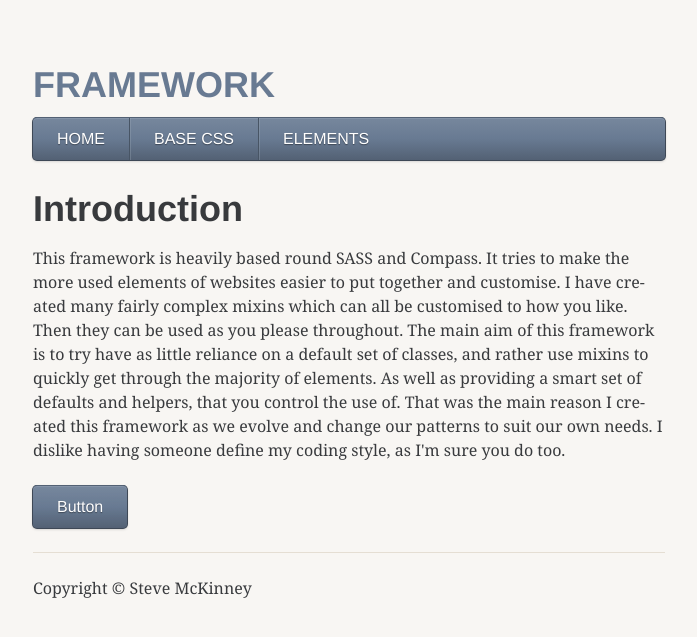
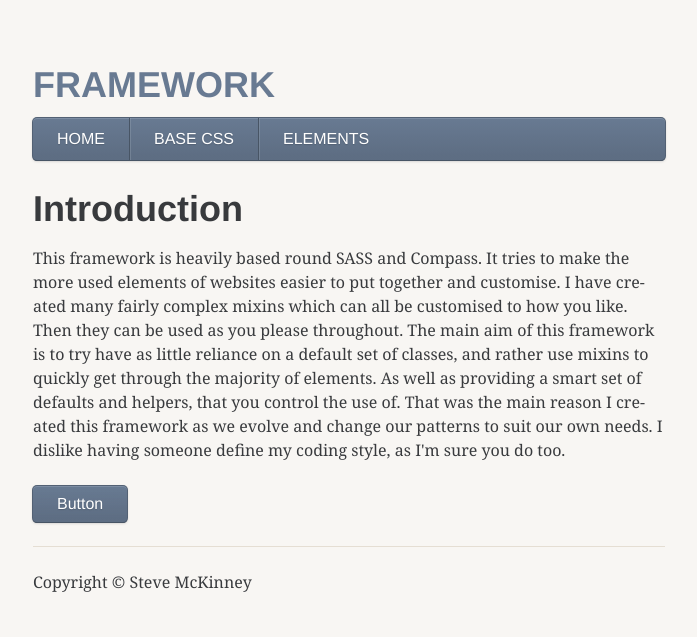
Before and after one commit to stevemckinney/twist, a PHP site: page / in a window 1280 px wide. Shown: the top 637 px of the page, without its empty margins (291-988 px from the left). Run offline with PHP 8.4, Linux system fonts and the light colour scheme; some libraries are stand-ins or nearby versions.

Commit message:
some clean up and fixes of missed stuff that would be buggy

```diff
--- a/assets/css/master.css
+++ b/assets/css/master.css
@@ -319,21 +319,21 @@ header, section, footer {
   position: relative;
   font: 400 16px "ratio-display", helvetica, sans-serif;
   color: white;
-  background: -webkit-gradient(linear, 50% 0%, 50% 100%, color-stop(0%, rgba(133, 148, 168, 0.5)), color-stop(50%, #687a92), color-stop(100%, rgba(62, 72, 86, 0.5))), #687a92;
-  background: -webkit-linear-gradient(rgba(133, 148, 168, 0.5) 0%, #687a92 50%, rgba(62, 72, 86, 0.5) 100%), #687a92;
-  background: -moz-linear-gradient(rgba(133, 148, 168, 0.5) 0%, #687a92 50%, rgba(62, 72, 86, 0.5) 100%), #687a92;
-  background: -o-linear-gradient(rgba(133, 148, 168, 0.5) 0%, #687a92 50%, rgba(62, 72, 86, 0.5) 100%), #687a92;
-  background: -ms-linear-gradient(rgba(133, 148, 168, 0.5) 0%, #687a92 50%, rgba(62, 72, 86, 0.5) 100%), #687a92;
-  background: linear-gradient(rgba(133, 148, 168, 0.5) 0%, #687a92 50%, rgba(62, 72, 86, 0.5) 100%), #687a92;
-  -webkit-box-shadow: 0 -1px 0 #536174, 0 0 0 1px #3e4856, inset 0 1px 0 #8594a8, 0 1px 3px rgba(0, 0, 0, 0.25);
-  -moz-box-shadow: 0 -1px 0 #536174, 0 0 0 1px #3e4856, inset 0 1px 0 #8594a8, 0 1px 3px rgba(0, 0, 0, 0.25);
-  box-shadow: 0 -1px 0 #536174, 0 0 0 1px #3e4856, inset 0 1px 0 #8594a8, 0 1px 3px rgba(0, 0, 0, 0.25);
+  background: -webkit-gradient(linear, 50% 0%, 50% 100%, color-stop(0%, #687a92), color-stop(90%, rgba(83, 97, 116, 0.5))), #687a92;
+  background: -webkit-linear-gradient(#687a92 0%, rgba(83, 97, 116, 0.5) 90%), #687a92;
+  background: -moz-linear-gradient(#687a92 0%, rgba(83, 97, 116, 0.5) 90%), #687a92;
+  background: -o-linear-gradient(#687a92 0%, rgba(83, 97, 116, 0.5) 90%), #687a92;
+  background: -ms-linear-gradient(#687a92 0%, rgba(83, 97, 116, 0.5) 90%), #687a92;
+  background: linear-gradient(#687a92 0%, rgba(83, 97, 116, 0.5) 90%), #687a92;
+  -webkit-box-shadow: 0 1px 0 #485565, 0 0 0 1px #536174, inset 0 1px 0 #7d8da3, 0 1px 3px rgba(0, 0, 0, 0.25);
+  -moz-box-shadow: 0 1px 0 #485565, 0 0 0 1px #536174, inset 0 1px 0 #7d8da3, 0 1px 3px rgba(0, 0, 0, 0.25);
+  box-shadow: 0 1px 0 #485565, 0 0 0 1px #536174, inset 0 1px 0 #7d8da3, 0 1px 3px rgba(0, 0, 0, 0.25);
   -webkit-border-radius: 4px;
   -moz-border-radius: 4px;
   -ms-border-radius: 4px;
   -o-border-radius: 4px;
   border-radius: 4px;
-  text-shadow: 0 1px 1px #3e4856;
+  text-shadow: 0 1px 1px #536174;
   font-family: "adelle", ff-meta-serif-web-pro, georgia, serif;
   width: 100%;
 }
@@ -537,27 +537,28 @@ blockquote:before {
   position: relative;
   font: 400 16px "ratio-display", helvetica, sans-serif;
   color: white;
-  padding: 12px 24px;
-  background: -webkit-gradient(linear, 50% 0%, 50% 100%, color-stop(0%, rgba(133, 148, 168, 0.5)), color-stop(50%, #687a92), color-stop(100%, rgba(62, 72, 86, 0.5))), #687a92;
-  background: -webkit-linear-gradient(rgba(133, 148, 168, 0.5) 0%, #687a92 50%, rgba(62, 72, 86, 0.5) 100%), #687a92;
-  background: -moz-linear-gradient(rgba(133, 148, 168, 0.5) 0%, #687a92 50%, rgba(62, 72, 86, 0.5) 100%), #687a92;
-  background: -o-linear-gradient(rgba(133, 148, 168, 0.5) 0%, #687a92 50%, rgba(62, 72, 86, 0.5) 100%), #687a92;
-  background: -ms-linear-gradient(rgba(133, 148, 168, 0.5) 0%, #687a92 50%, rgba(62, 72, 86, 0.5) 100%), #687a92;
-  background: linear-gradient(rgba(133, 148, 168, 0.5) 0%, #687a92 50%, rgba(62, 72, 86, 0.5) 100%), #687a92;
-  -webkit-box-shadow: 0 -1px 0 #536174, 0 0 0 1px #3e4856, inset 0 1px 0 #8594a8, 0 1px 3px rgba(0, 0, 0, 0.25);
-  -moz-box-shadow: 0 -1px 0 #536174, 0 0 0 1px #3e4856, inset 0 1px 0 #8594a8, 0 1px 3px rgba(0, 0, 0, 0.25);
-  box-shadow: 0 -1px 0 #536174, 0 0 0 1px #3e4856, inset 0 1px 0 #8594a8, 0 1px 3px rgba(0, 0, 0, 0.25);
+  padding: 9.0px 24px;
+  padding:  0.5625rem 1.5rem;
+  background: -webkit-gradient(linear, 50% 0%, 50% 100%, color-stop(0%, #687a92), color-stop(90%, rgba(83, 97, 116, 0.5))), #687a92;
+  background: -webkit-linear-gradient(#687a92 0%, rgba(83, 97, 116, 0.5) 90%), #687a92;
+  background: -moz-linear-gradient(#687a92 0%, rgba(83, 97, 116, 0.5) 90%), #687a92;
+  background: -o-linear-gradient(#687a92 0%, rgba(83, 97, 116, 0.5) 90%), #687a92;
+  background: -ms-linear-gradient(#687a92 0%, rgba(83, 97, 116, 0.5) 90%), #687a92;
+  background: linear-gradient(#687a92 0%, rgba(83, 97, 116, 0.5) 90%), #687a92;
+  -webkit-box-shadow: 0 1px 0 #485565, 0 0 0 1px #536174, inset 0 1px 0 #7d8da3, 0 1px 3px rgba(0, 0, 0, 0.25);
+  -moz-box-shadow: 0 1px 0 #485565, 0 0 0 1px #536174, inset 0 1px 0 #7d8da3, 0 1px 3px rgba(0, 0, 0, 0.25);
+  box-shadow: 0 1px 0 #485565, 0 0 0 1px #536174, inset 0 1px 0 #7d8da3, 0 1px 3px rgba(0, 0, 0, 0.25);
   -webkit-border-radius: 4px;
   -moz-border-radius: 4px;
   -ms-border-radius: 4px;
   -o-border-radius: 4px;
   border-radius: 4px;
-  text-shadow: 0 1px 1px #3e4856;
+  text-shadow: 0 1px 1px #536174;
 }
 /* line 58, ../sass/import/_buttons.scss */
 .no-boxshadow .button {
-  border: 1px solid #536174;
-  border-bottom: 1px solid #3e4856;
+  border: 1px solid #687a92;
+  border-bottom: 1px solid #536174;
 }
 /* line 61, ../sass/import/_buttons.scss */
 .no-cssgradients .button {
--- a/assets/sass/import/_buttons.scss
+++ b/assets/sass/import/_buttons.scss
@@ -9,43 +9,43 @@
 
 @mixin button($main-colour: $default, $radius: 4px, $subtle: false, $shadow: true, $size: normal, $style: true) {
 
+	$size: unquote($size);
 	$text-colour: $white;
-	$light-colour: lighten($main-colour, 10%);
-	$dark-colour: darken($main-colour, 20%);
+	$light-colour: lighten($main-colour, 7.5%);
+	$dark-colour: darken($main-colour, 10%);
 
-	$hover-main-colour: lighten($main-colour, 10%);
-	$hover-light-colour: lighten($light-colour, 10%);
+	$hover-main-colour: lighten($main-colour, 7.5%);
+	$hover-light-colour: lighten($light-colour, 7.5%);
 	$hover-dark-colour: lighten($dark-colour, 10%);
 
-	$active-main-colour: darken($main-colour, 10%);
-	$active-light-colour: darken($light-colour, 10%);
+	$active-main-colour: darken($main-colour, 7.5%);
+	$active-light-colour: darken($light-colour, 7.5%);
 	$active-dark-colour: darken($dark-colour, 10%);
 
 	@include button-base;
 	color: $text-colour;
 
 	@if $size == large {
-		padding: $line $line*2; }
+		@include rem(padding, $line $line*2); }
 	@else if $size == normal {
-		padding: $base-px $line; }
+		@include rem(padding, $base-px/1.3333333333 $line); }
 	@else if $size == small {
-		padding: $base-px/2 $line/2; }
+		@include rem(padding, $base-px/2 $line/2); }
 	@else if $size == xsmall {
-		padding: $base-px/4 $line/4; }
+		@include rem(padding, $base-px/4 $line/4); }
 	@else if $size == false {}
 	@else {
-		padding: $base-px $line; }
+		@include rem(padding, $base-px/1.3333333333 $line); }
 
 	@if $style == true {
 		@include background(
 			linear-gradient(
-				fade-out($light-colour, 0.5) 0%,
-				$main-colour 50%,
-				fade-out($dark-colour, 0.5) 100%), $main-colour);
+				$main-colour 0%,
+				fade-out($dark-colour, 0.5) 90%), $main-colour);
 
 		@if $shadow == true {
 			@include box-shadow(
-				0 -1px 0 lighten($dark-colour, 10%),
+				0 1px 0 darken($dark-colour, 5%),
 				0 0 0 1px $dark-colour,
 				inset 0 1px 0 $light-colour,
 				0 1px 3px fade-out($black, 0.75)); }
@@ -65,13 +65,12 @@
 			color: $text-colour;
 			@include background(
 				linear-gradient(
-					fade-out($hover-light-colour, 0.5) 0%,
-					$hover-main-colour 50%,
-					fade-out($hover-dark-colour, 0.5) 100%), $hover-main-colour);
+					$hover-main-colour 0%,
+					fade-out($hover-dark-colour, 0.5) 90%), $hover-main-colour);
 
 			@if $shadow == true {
 				@include box-shadow(
-					0 -1px 0 lighten($hover-dark-colour, 10%),
+					0 1px 0 darken($hover-dark-colour, 5%),
 					0 0 0 1px $hover-dark-colour,
 					inset 0 1px 0 $hover-light-colour,
 					0 1px 3px fade-out($black, 0.75)); }
@@ -95,7 +94,7 @@
 
 			@if $shadow == true {
 				@include box-shadow(
-					0 1px 0 lighten($active-dark-colour, 10%),
+					0 1px 0 darken($active-dark-colour, 5%),
 					0 0 0 1px $active-dark-colour,
 					inset 0 1px 3px $active-dark-colour,
 					0 1px 1px fade-out($white, 0.75)); }
--- a/assets/sass/import/_element.scss
+++ b/assets/sass/import/_element.scss
@@ -8,38 +8,45 @@
 	position: relative;
 	font: 400 $base-font-size/1 $sans; }
 
-@mixin element($main-colour: $default, $radius: 4px, $subtle: false, $shadow: true, $style: true) {
+@mixin element($main-colour: $default, $radius: 4px, $subtle: false, $shadow: true, $style: true, $size: false, $hover: false) {
 
-	$size: false;
+	$size: unquote($size);
 	$text-colour: $white;
-	$light-colour: lighten($main-colour, 10%);
-	$dark-colour: darken($main-colour, 20%);
+	$light-colour: lighten($main-colour, 7.5%);
+	$dark-colour: darken($main-colour, 10%);
+
+	$hover-main-colour: lighten($main-colour, 7.5%);
+	$hover-light-colour: lighten($light-colour, 7.5%);
+	$hover-dark-colour: lighten($dark-colour, 10%);
+
+	$active-main-colour: darken($main-colour, 7.5%);
+	$active-light-colour: darken($light-colour, 7.5%);
+	$active-dark-colour: darken($dark-colour, 10%);
 
 	@include element-base;
 	color: $text-colour;
 
 	@if $size == large {
-		padding: $line $line*2; }
+		@include rem(padding, $line $line*2); }
 	@else if $size == normal {
-		padding: $base-px $line; }
+		@include rem(padding, $base-px/1.3333333333 $line); }
 	@else if $size == small {
-		padding: $base-px/2 $line/2; }
+		@include rem(padding, $base-px/2 $line/2); }
 	@else if $size == xsmall {
-		padding: $base-px/4 $line/4; }
+		@include rem(padding, $base-px/4 $line/4); }
 	@else if $size == false {}
 	@else {
-		padding: $base-px $line; }
+		@include rem(padding, $base-px/1.3333333333 $line); }
 
 	@if $style == true {
 		@include background(
 			linear-gradient(
-				fade-out($light-colour, 0.5) 0%,
-				$main-colour 50%,
-				fade-out($dark-colour, 0.5) 100%), $main-colour);
+				$main-colour 0%,
+				fade-out($dark-colour, 0.5) 90%), $main-colour);
 
 		@if $shadow == true {
 			@include box-shadow(
-				0 -1px 0 lighten($dark-colour, 10%),
+				0 1px 0 darken($dark-colour, 5%),
 				0 0 0 1px $dark-colour,
 				inset 0 1px 0 $light-colour,
 				0 1px 3px fade-out($black, 0.75)); }
@@ -54,6 +61,56 @@
 			border-bottom: 1px solid $dark-colour; }
 		.no-cssgradients & {
 			background: $main-colour; }
+
+		@if $hover == true {
+			&:hover, &:focus {
+				color: $text-colour;
+				@include background(
+					linear-gradient(
+						$hover-main-colour 0%,
+						fade-out($hover-dark-colour, 0.5) 90%), $hover-main-colour);
+
+				@if $shadow == true {
+					@include box-shadow(
+						0 1px 0 darken($hover-dark-colour, 5%),
+						0 0 0 1px $hover-dark-colour,
+						inset 0 1px 0 $hover-light-colour,
+						0 1px 3px fade-out($black, 0.75)); }
+
+				@if $radius != none {
+					@include border-radius($radius); }
+
+				text-shadow: 0 1px 1px $hover-dark-colour;
+
+				.no-boxshadow & {
+					border: 1px solid lighten($hover-dark-colour, 10%);
+					border-bottom: 1px solid $hover-dark-colour; }
+				.no-cssgradients & {
+					background: $hover-main-colour; } }
+			&:active {
+				color: $text-colour;
+				@include background(
+					linear-gradient(
+						fade-out($active-dark-colour, 0.25) 0%,
+						fade-out($active-dark-colour, 0.75) 100%), $active-main-colour);
+
+				@if $shadow == true {
+					@include box-shadow(
+						0 1px 0 darken($active-dark-colour, 5%),
+						0 0 0 1px $active-dark-colour,
+						inset 0 1px 3px $active-dark-colour,
+						0 1px 1px fade-out($white, 0.75)); }
+
+				@if $radius != none {
+					@include border-radius($radius); }
+
+				text-shadow: 0 1px 1px $active-dark-colour;
+
+				.no-boxshadow & {
+					border: 1px solid lighten($active-dark-colour, 10%);
+					border-bottom: 1px solid $active-dark-colour; }
+				.no-cssgradients & {
+					background: $active-main-colour; } } }
 	} // close $style
 
 }
```
Also changed, not shown: other parts of assets/css/master.css (+35 -35 lines).
